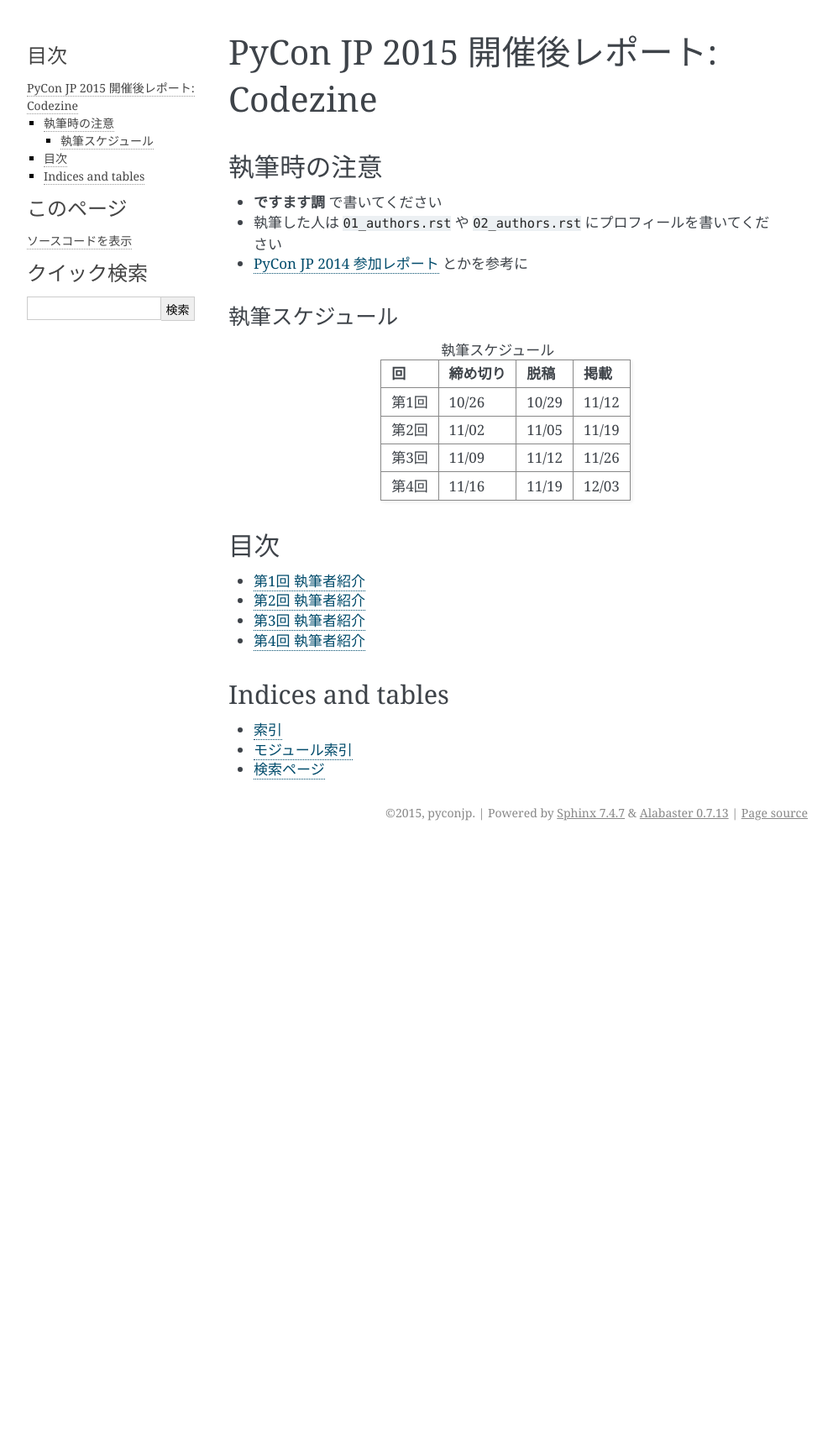
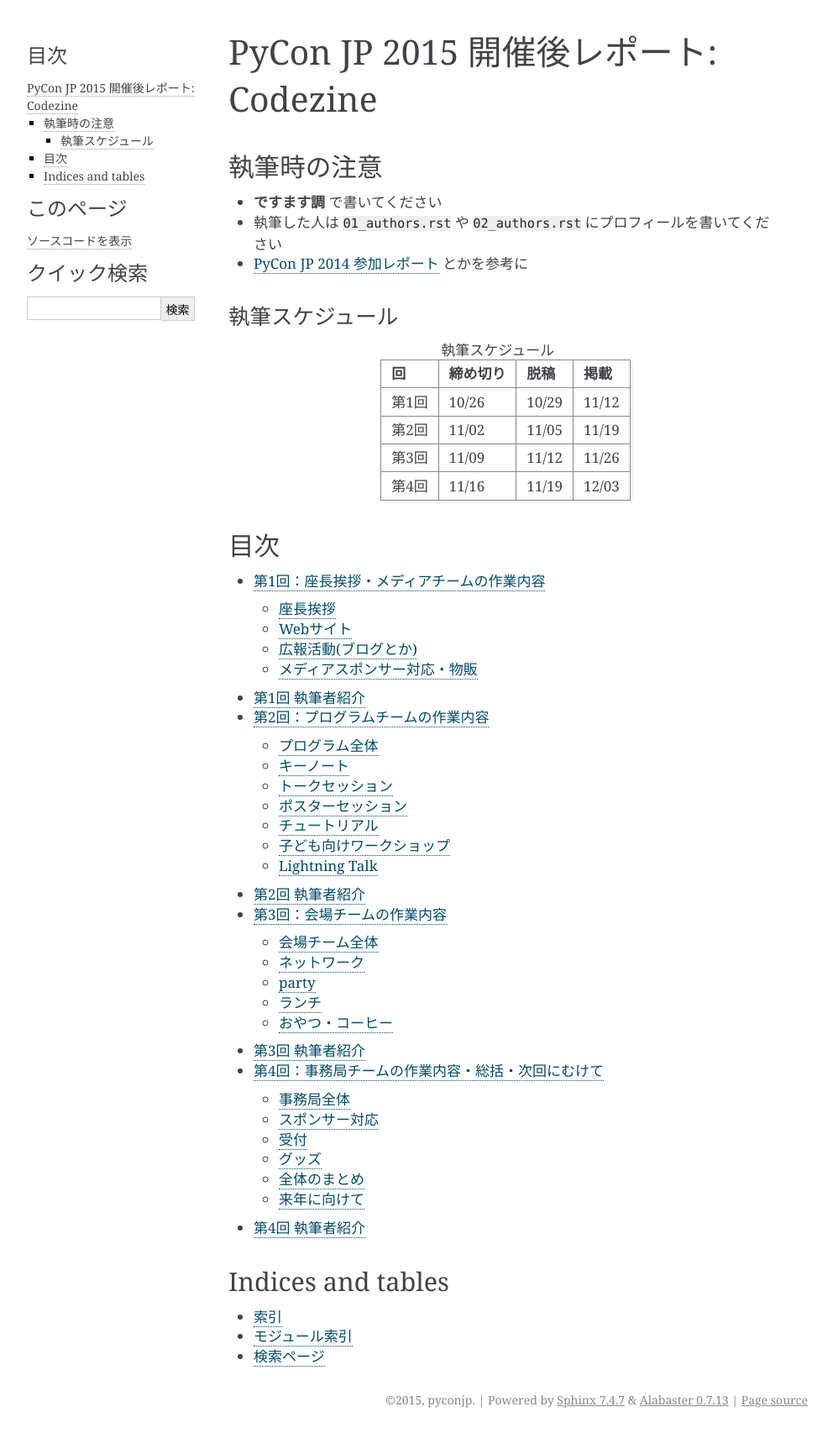
Before and after one commit to pyconjp/codezine-after-reports2015, a Sphinx documentation site: the page built from source/index.rst, in a window 1280 px wide. Shown: the whole page at 84% size, without its empty margins (148-1140 px from the left). Built offline with Sphinx 7.4.7, drawn with Linux system fonts in a browser that asks for light colours; before the commit the page ends 1007 px from its top, so only the background shows below that.

Commit message:
各回のアウトラインを追加

```diff
--- /dev/null
+++ b/source/01_media.rst
@@ -0,0 +1,18 @@
+=============================================
+ 第1回：座長挨拶・メディアチームの作業内容
+=============================================
+
+座長挨拶
+========
+
+
+Webサイト
+=========
+
+
+広報活動(ブログとか)
+======================
+
+
+メディアスポンサー対応・物販
+==============================
--- /dev/null
+++ b/source/02_program.rst
@@ -0,0 +1,24 @@
+=====================================
+ 第2回：プログラムチームの作業内容
+=====================================
+
+プログラム全体
+================
+
+キーノート
+=============
+
+トークセッション
+==================
+
+ポスターセッション
+==================
+
+チュートリアル
+===============
+
+子ども向けワークショップ
+========================
+
+Lightning Talk
+==============
--- /dev/null
+++ b/source/03_venue.rst
@@ -0,0 +1,18 @@
+=====================================
+ 第3回：会場チームの作業内容
+=====================================
+
+会場チーム全体
+==============
+
+ネットワーク
+============
+
+party
+=====
+
+ランチ
+======
+
+おやつ・コーヒー
+================
--- /dev/null
+++ b/source/04_jimukyoku.rst
@@ -0,0 +1,21 @@
+=================================================
+第4回：事務局チームの作業内容・総括・次回にむけて
+=================================================
+
+事務局全体
+==========
+
+スポンサー対応
+==============
+
+受付
+====
+
+グッズ
+=======
+
+全体のまとめ
+============
+
+来年に向けて
+==========
--- a/source/index.rst
+++ b/source/index.rst
@@ -48,9 +48,13 @@
 .. toctree::
    :maxdepth: 2
 
+   01_media
    01_authors
+   02_program
    02_authors
+   03_venue
    03_authors
+   04_jimukyoku
    04_authors
 
 Indices and tables
```
